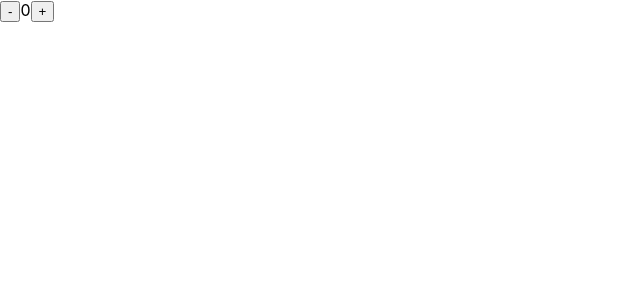
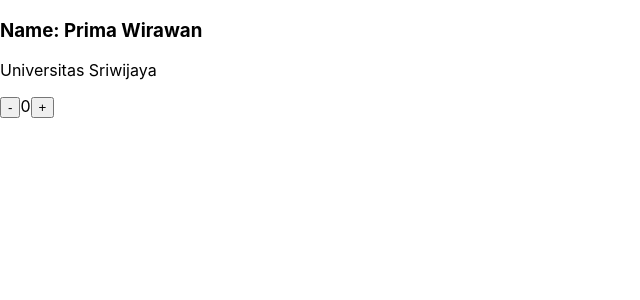
Before and after one commit to primprum/react-js, a React (Create React App) app: page / in a window 1280 px wide. Shown: the top 300 px of the page, without its empty margins (0-640 px from the left). Built offline with nearby package versions, Linux system fonts and the light colour scheme.

Commit message:
Tidying a little bit

```diff
--- a/src/App.js
+++ b/src/App.js
@@ -1,49 +1,12 @@
-// learn on how to use useState
-import React, { useState } from "react";
+import React from "react";
+import Props from "./components/Props";
+import ReactState from "./components/ReactState";
 
 function App() {
-  const [count, setCount] = useState(0);
-
-  // function decrementCount() {
-  //   setCount(count - 1);
-  // }
-
-  // function incrementCount() {
-  //   setCount(count + 1);
-  // }
-
-  // the problem about using that setCount style above is that if it's being like below:
-
-  // function decrementCount() {
-  //   setCount(count - 1);
-  //  setCount(count - 1);
-  // }
-
-  // then it will not reduce the value by 2 decrement
-  // so, would be better if like this:
-
-  function betterDecrementCount() {
-    setCount((prevCount) => prevCount - 1);
-  }
-
-  function betterIncrementCount() {
-    setCount((prevCount) => prevCount + 1);
-  }
-
-  // so, if like this:
-
-  // function betterDecrementCount() {
-  //   setCount((prevCount) => prevCount - 1);
-  //   setCount((prevCount) => prevCount - 1);
-  // }
-
-  // then it will be decreased by 2
-
   return (
     <>
-      <button onClick={betterDecrementCount}>-</button>
-      <span>{count}</span>
-      <button onClick={betterIncrementCount}>+</button>
+      <Props name="Prima Wirawan" education="Universitas Sriwijaya" />
+      <ReactState />
     </>
   );
 }
--- /dev/null
+++ b/src/components/Props.js
@@ -0,0 +1,13 @@
+// learn on how props actually works
+import React from "react";
+
+const Props = ({ name, education }) => {
+  return (
+    <div>
+      <h3>Name: {name}</h3>
+      <p>{education}</p>
+    </div>
+  );
+};
+
+export default Props;
--- /dev/null
+++ b/src/components/ReactState.js
@@ -0,0 +1,52 @@
+// learn on how to use useState, example with button
+import React from "react";
+import { useState } from "react";
+
+const ReactState = () => {
+  const [count, setCount] = useState(0);
+
+  // function decrementCount() {
+  //   setCount(count - 1);
+  // }
+
+  // function incrementCount() {
+  //   setCount(count + 1);
+  // }
+
+  // the problem about using that setCount style above is that if it's being like below:
+
+  // function decrementCount() {
+  //   setCount(count - 1);
+  //  setCount(count - 1);
+  // }
+
+  // then it will not reduce the value by 2 decrement
+  // so, would be better if like this:
+
+  function betterDecrementCount() {
+    setCount((prevCount) => prevCount - 1);
+  }
+
+  function betterIncrementCount() {
+    setCount((prevCount) => prevCount + 1);
+  }
+
+  // so, if like this:
+
+  // function betterDecrementCount() {
+  //   setCount((prevCount) => prevCount - 1);
+  //   setCount((prevCount) => prevCount - 1);
+  // }
+
+  // then it will be decreased by 2
+
+  return (
+    <div>
+      <button onClick={betterDecrementCount}>-</button>
+      <span>{count}</span>
+      <button onClick={betterIncrementCount}>+</button>
+    </div>
+  );
+};
+
+export default ReactState;
```
Also changed, not shown: src/components/TweetApp.js (renamed from src/App1.js, +14 -14 lines).
